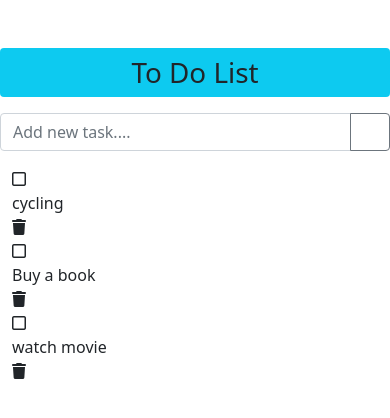
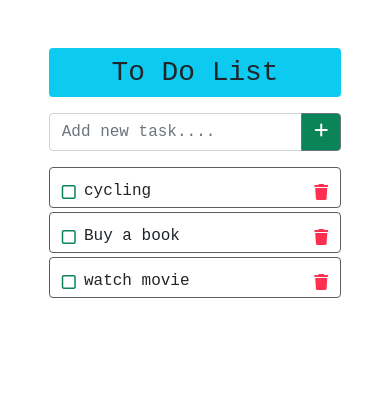
Before and after one commit to goudarzi8933/js-Practice, a plain HTML site: page to-do-list.html in a window 390 px wide. Drawn offline with nearby package versions, Linux system fonts and the light colour scheme.

Commit message:
update style

```diff
--- a/to-do-list.html
+++ b/to-do-list.html
@@ -13,6 +13,127 @@
 
     <title>Document</title>
     <!-- <script src="https://kit.fontawesome.com/yourcode.js" crossorigin="anonymous"></script> -->
+
+    <style>
+        @import url("https://fonts.googleapis.com/css2?family=Caveat:wght@400;700&display=swap");
+
+        * {
+            margin: 0;
+            padding: 0;
+            box-sizing: border-box;
+        }
+
+        body {
+            font-family: monospace;
+
+        }
+
+
+
+        .containerWidth {
+            width: 50%;
+        }
+
+        #inputBox:focus {
+            border-color: #5d5d5a;
+            box-shadow: none;
+        }
+
+        #plusBtn {
+            background-color: #0b8457;
+            transition: 0.5s;
+        }
+
+        #plusBtn:focus {
+            box-shadow: none;
+        }
+
+        #plusBtn:hover {
+            background-color: #2cb978;
+        }
+
+        .item {
+            border: 1px solid #5d5d5a;
+            border-radius: 0.25rem;
+            margin: 0.25rem 0;
+            padding: 0.25rem 0.75rem;
+            display: flex;
+            justify-content: space-between;
+
+        }
+
+        .item p {
+            font-size: 1rem;
+            padding-top: 7px;
+        }
+
+        .fa-square {
+            position: relative;
+            color: #0b8457;
+            margin-top: 0.7rem;
+            cursor: pointer;
+        }
+
+        .fa-check-square {
+            color: #0b8457;
+            margin-top: 0.7rem;
+            position: absolute;
+            cursor: pointer;
+        }
+
+        .text {
+            font-size: 1.5rem;
+        }
+
+        .fa-trash {
+            margin-top: 0.7rem;
+            color: #ff304f;
+            cursor: pointer;
+        }
+
+        .fa-trash:hover {
+            animation: swing 1.5s infinite;
+        }
+
+        .completed {
+            color: #575151;
+            text-decoration: line-through;
+            font-size: 1rem;
+            padding: 0.4rem 0;
+        }
+
+        @keyframes swing {
+            15% {
+                transform: rotate3d(0, 0, 1, 15deg);
+            }
+
+            30% {
+                transform: rotate3d(0, 0, 1, -10deg);
+            }
+
+            45% {
+                transform: rotate3d(0, 0, 1, 5deg);
+            }
+
+            60% {
+                transform: rotate3d(0, 0, 1, -5deg);
+            }
+
+            75% {
+                transform: rotate3d(0, 0, 1, 0deg);
+            }
+
+            100% {
+                transform: rotate3d(0, 0, 1, 0deg);
+            }
+        }
+
+        @media screen and (max-width: 576px) {
+            .containerWidth {
+                width: 75%;
+            }
+        }
+    </style>
 
 </head>
 
```
